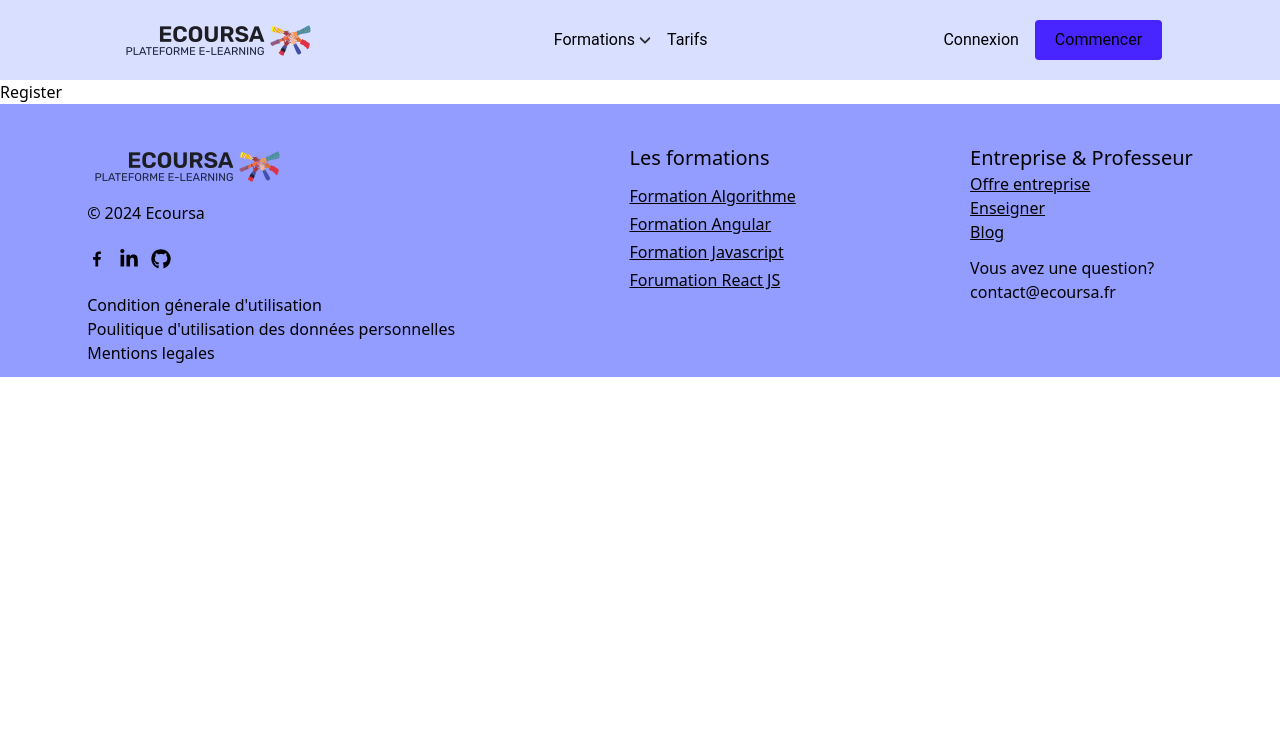
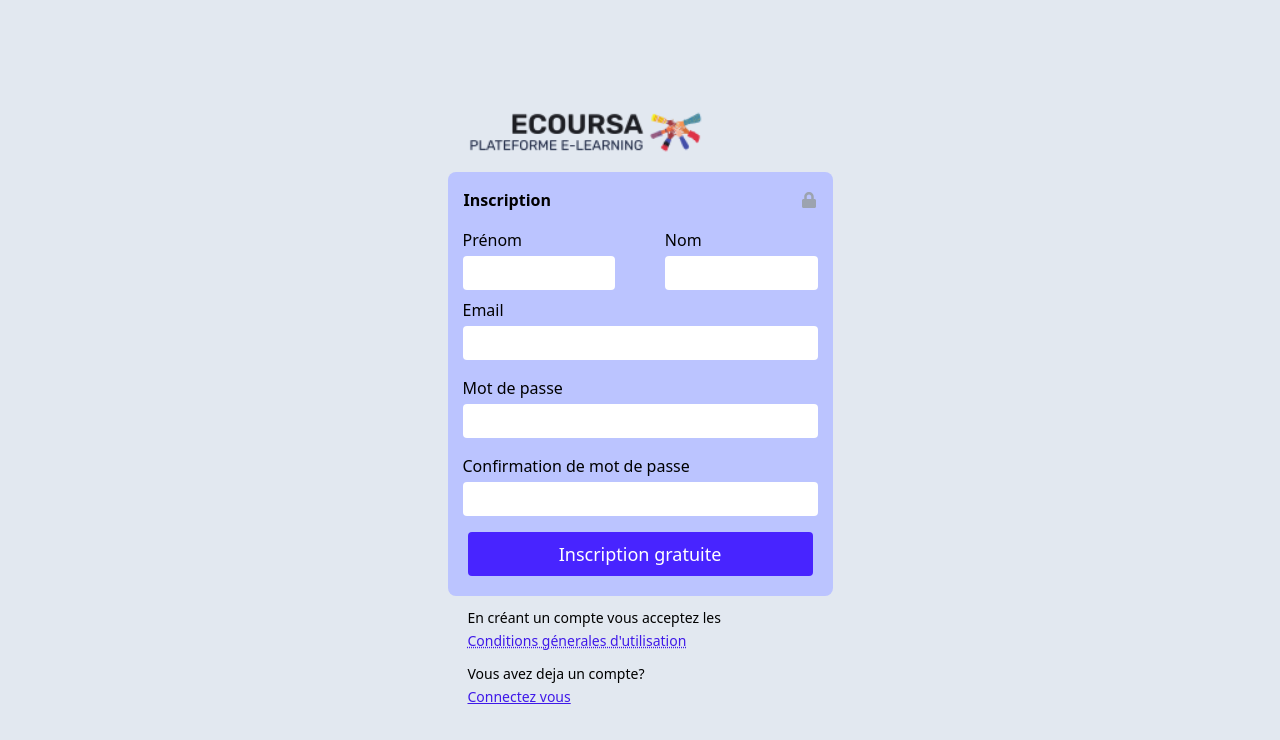
Before and after one commit to Jmour-dh/Ecoursa, a React (Vite) app in the folder client/: page /register in a window 1280 px wide. Shown: the top 740 px of the page. Built offline with nearby package versions, Linux system fonts and the light colour scheme.

Commit message:
2024-05-14-13h53-register-front

```diff
--- a/client/src/App.tsx
+++ b/client/src/App.tsx
@@ -1,16 +1,19 @@
 import React,{Suspense} from 'react'
-import { Outlet } from 'react-router-dom'
+import { Outlet, useLocation  } from 'react-router-dom'
 import Header from './Header'
 import Footer from './Footer'
 
 const  App: React.FC = () => {
+  const location = useLocation();
+  const hideHeaderFooter = location.pathname === '/register' || location.pathname === '/login';
+
   return (
     <>
-    <Header/>
+    {!hideHeaderFooter && <Header />}
     <Suspense>
      <Outlet/>
     </Suspense>
-    <Footer/>
+    {!hideHeaderFooter && <Footer />}
     </>
 
   )
--- a/client/src/Footer.tsx
+++ b/client/src/Footer.tsx
@@ -9,7 +9,7 @@ const Footer: React.FC= () => {
   const date = new Date();
   const year = date.getFullYear();
   return (
-    <div className="min-h-64 bg-violent-violet-300 flex  justify-around pt-10">
+    <footer className="min-h-64 bg-violent-violet-300 flex  justify-around pt-10">
       <div className='flex items-start flex-col'>
         <img  src={logo} alt="logo" />
         <span className='my-3'>© {year} Ecoursa </span>
@@ -40,7 +40,7 @@ const Footer: React.FC= () => {
         <NavLink to={'#'}className='underline'>Blog</NavLink>
         <span className='my-3'> Vous avez une question? <br/> contact@ecoursa.fr</span>
       </div>
-    </div>
+    </footer>
   )
 }
 
--- a/client/src/Header.tsx
+++ b/client/src/Header.tsx
@@ -19,7 +19,7 @@ const Header: React.FC = () => {
         </ul>
       </nav>
 
-      <div className='flex items-center gap-x-4'>
+      <div className='flex items-center gap-x-5'>
         <ul>
         <NavLink to={'/login'}>Connexion</NavLink>
         </ul>
--- a/client/src/pages/Login.tsx
+++ b/client/src/pages/Login.tsx
@@ -1,9 +1,69 @@
-import React from 'react'
+import React, { useState, ChangeEvent } from 'react';
+import bgImage from '../assets/images/bg.png';
+import logo from '../assets/images/logo.png';
+import { MdEmail } from "react-icons/md";
+import { FaLock } from "react-icons/fa";
+import { LiaEyeSolid, LiaEyeSlashSolid } from "react-icons/lia";
+import { NavLink } from 'react-router-dom';
 
 const Login: React.FC = () => {
+  const [password, setPassword] = useState<string>('');
+  const [passwordVisible, setPasswordVisible] = useState<boolean>(false);
+
+  const togglePasswordVisibility = () => {
+    setPasswordVisible(!passwordVisible);
+  };
+
+  const handlePasswordChange = (event: ChangeEvent<HTMLInputElement>) => {
+    setPassword(event.target.value);
+    if (!event.target.value.trim()) {
+      setPasswordVisible(false);
+    }
+  };
+
   return (
-    <div>Login</div>
-  )
-}
+    <section className='min-h-screen flex flex-col justify-center items-center' style={{ backgroundImage: `url(${bgImage})`, backgroundSize: 'cover' }}>
+      <div>
+        <NavLink to={'/'}>
+        <img className='w-[250px] m-3' src={logo} alt="logo" />
+        </NavLink>
+        <form className='w-[385px] h-[235px] bg-violent-violet-200 rounded-lg flex flex-col items-center'>
+          <div className=' w-[385px] flex items-center justify-between p-5'>
+            <h4 className='font-bold'>Connexion</h4>
+            <span className='text-xs underline decoration-dotted cursor-pointer'>mot de passe oublié ?</span>
+          </div>
+          <div className="relative mx-5">
+            <span className="absolute inset-y-0 left-0 flex items-center pl-2">
+              <MdEmail />
+            </span>
+            <input className='w-[345px] h-[34px] pl-10 rounded focus:outline-none' type="email" placeholder='Email' />
+          </div>
+          <div className="relative m-5">
+            <span className="absolute inset-y-0 left-0 flex items-center pl-2">
+              <FaLock />
+            </span>
+            <input
+              className='w-[345px] h-[34px] pl-10 rounded focus:outline-none'
+              type={passwordVisible ? 'text' : 'password'}
+              placeholder='Mot de passe'
+              value={password}
+              onChange={handlePasswordChange}
+            />
+            <span
+              className={`absolute inset-y-0 right-2 flex items-center pl-2 cursor-pointer ${!password && 'hidden'}`}
+              onClick={togglePasswordVisibility}
+            >
+              {passwordVisible ? <LiaEyeSlashSolid /> : <LiaEyeSolid />}
+            </span>
 
-export default Login
+          </div>
+          <button className='w-[345px] text-lg text-white bg-violent-violet-600 px-5 py-2 rounded hover:bg-violent-violet-300 hover:text-black'>Se connecter</button>
+        </form>
+        <p className='mx-5 mt-3 text-sm'>Vous n'avez pas de compte?</p>
+        <NavLink to={'/register'} className='mx-5 text-sm underline text-violent-violet-700'>Créer un compte gratuitement</NavLink>
+      </div>
+    </section>
+  );
+};
+
+export default Login;
--- a/client/src/pages/Register.tsx
+++ b/client/src/pages/Register.tsx
@@ -1,9 +1,105 @@
-import React from 'react'
+import React, { useState, ChangeEvent } from 'react';
+import { NavLink } from "react-router-dom";
+import logo from "../assets/images/logo.png";
+import { FaLock } from "react-icons/fa";
+import { LiaEyeSolid, LiaEyeSlashSolid } from "react-icons/lia";
+const Register: React.FC = () => {
+  const [password, setPassword] = useState<string>('');
+  const [passwordVisible, setPasswordVisible] = useState<boolean>(false);
+  const [confirmPassword, setConfirmPassword] = useState<string>('');
+  const [confirmPasswordVisible, setConfirmPasswordVisible] = useState<boolean>(false);
 
-const Register: React.FC = () => {
+  const togglePasswordVisibility = () => {
+    setPasswordVisible(!passwordVisible);
+  };
+
+  const handlePasswordChange = (event: ChangeEvent<HTMLInputElement>) => {
+    setPassword(event.target.value);
+    if (!event.target.value.trim()) {
+      setPasswordVisible(false);
+    }
+  };
+
+  const toggleConfirmPasswordVisibility = () => {
+    setConfirmPasswordVisible(!confirmPasswordVisible);
+  };
+
+  const handleConfirmPasswordChange = (event: ChangeEvent<HTMLInputElement>) => {
+    setConfirmPassword(event.target.value);
+    if (!event.target.value.trim()) {
+      setConfirmPasswordVisible(false);
+    }
+  };
   return (
-    <div>Register</div>
-  )
-}
+    <section className="bg-slate-200 min-h-screen flex flex-col justify-center items-center">
+      <div>
+        <NavLink to={"/"}>
+          <img className="w-[250px] m-3" src={logo} alt="logo" />
+        </NavLink>
+        <form className="w-[385px] h-fill bg-violent-violet-200 rounded-lg flex flex-col items-center pb-3">
+          <div className=" w-[385px] flex items-center justify-between p-4">
+            <h4 className="font-bold">Inscription</h4>
+            <FaLock className="text-gray-400"/>
+          </div>
+          <div className="flex w-[355px] justify-between">
+          <div className="flex flex-col w-[43%] ">
+            <label className="mb-1" htmlFor="firstname">Prénom</label>
+            <input className="h-[34px] px-2 rounded focus:outline-none" type="text" id="firstname" />
+          </div>
+          <div className="flex flex-col w-[43%]">
+            <label className="mb-1" htmlFor="lastname">Nom</label>
+            <input className="h-[34px] px-2 rounded focus:outline-none" type="text" id="lastname" />
+          </div>
+          </div>
+          <div className="flex flex-col w-[355px] my-2">
+            <label className="mb-1" htmlFor="email">Email</label>
+            <input className="h-[34px] px-2 rounded focus:outline-none" type="email" id="email" />
+          </div>
+          <div className="flex flex-col w-[355px] my-2">
+            <label className="mb-1" htmlFor="password">Mot de passe</label>
+            <div className="relative">
+            <input
+              className='w-[355px] h-[34px] rounded focus:outline-none px-2'
+              id='password'
+              type={passwordVisible ? 'text' : 'password'}
+              value={password}
+              onChange={handlePasswordChange}
+            />
+            <span
+              className={`absolute inset-y-0 right-2 flex items-center pl-2 cursor-pointer ${!password && 'hidden'}`}
+              onClick={togglePasswordVisibility}
+            >
+              {passwordVisible ? <LiaEyeSlashSolid /> : <LiaEyeSolid />}
+            </span>
+            </div>
+          </div>
+          <div className="flex flex-col w-[355px] my-2">
+            <label className="mb-1" htmlFor="confirmPassword">Confirmation de mot de passe</label>
+            <div className="relative">
+            <input
+              className='w-[355px] h-[34px] rounded focus:outline-none px-2'
+              id='confirmPassword'
+              type={confirmPasswordVisible ? 'text' : 'password'}
+              value={confirmPassword}
+              onChange={handleConfirmPasswordChange}
+            />
+            <span
+              className={`absolute inset-y-0 right-2 flex items-center pl-2 cursor-pointer ${!confirmPassword && 'hidden'}`}
+              onClick={toggleConfirmPasswordVisibility}
+            >
+              {confirmPasswordVisible ? <LiaEyeSlashSolid /> : <LiaEyeSolid />}
+            </span>
+            </div>
+          </div>
+          <button className='w-[345px] text-lg text-white bg-violent-violet-600 px-5 py-2 m-2 rounded hover:bg-violent-violet-300 hover:text-black'>Inscription gratuite</button>
+        </form>
+        <p className='mx-5 mt-3 text-sm'>En créant un compte vous acceptez les</p>
+        <NavLink to={'#'} className='mx-5 text-sm underline decoration-dotted text-violent-violet-700'>Conditions génerales d'utilisation</NavLink>
+        <p className='mx-5 mt-3 text-sm'>Vous avez deja un compte?</p>
+        <NavLink to={'/login'} className='mx-5 text-sm underline text-violent-violet-700'>Connectez vous</NavLink>
+      </div>
+    </section>
+  );
+};
 
-export default Register
+export default Register;
```
Also changed, not shown: client/src/assets/images/bg.png (added).
